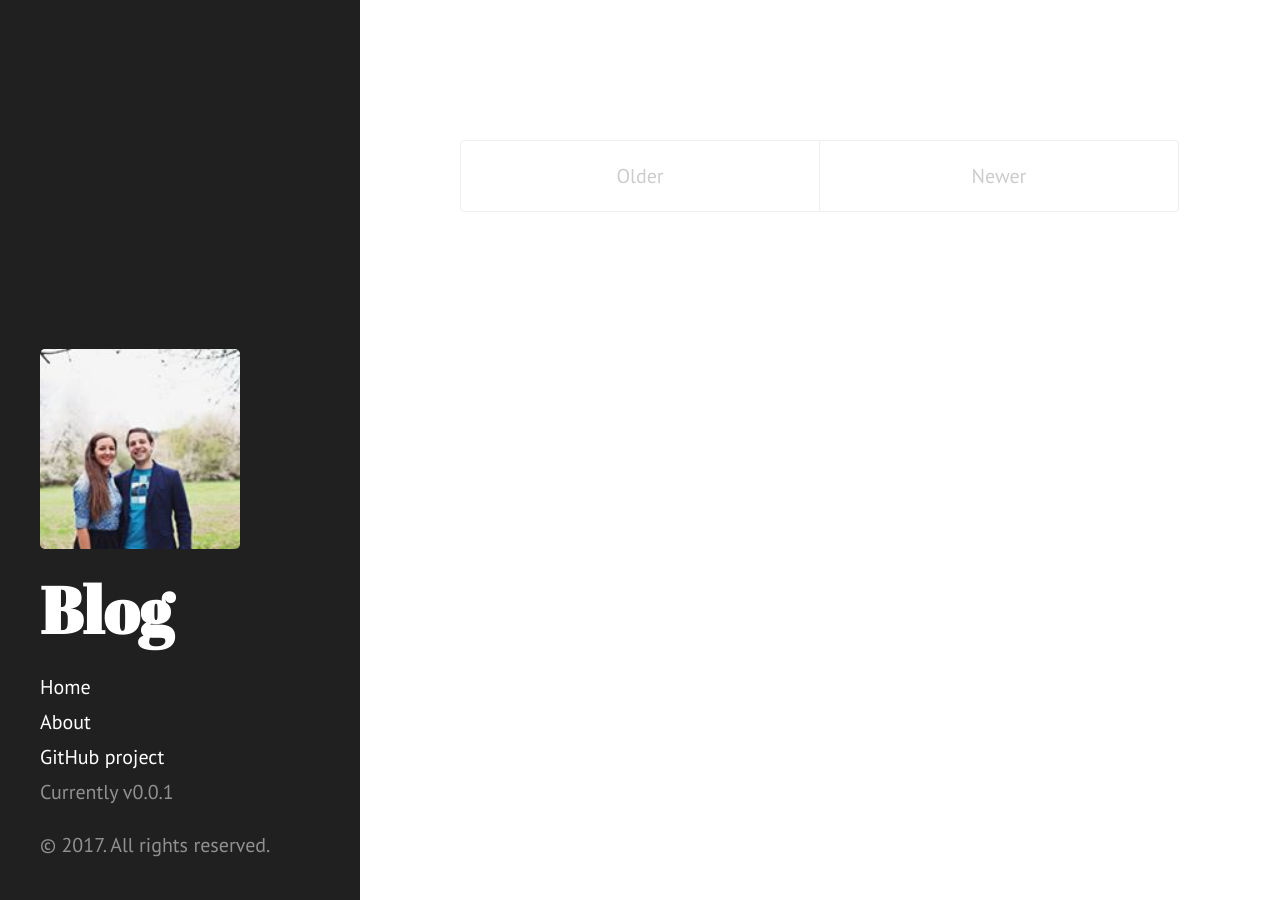
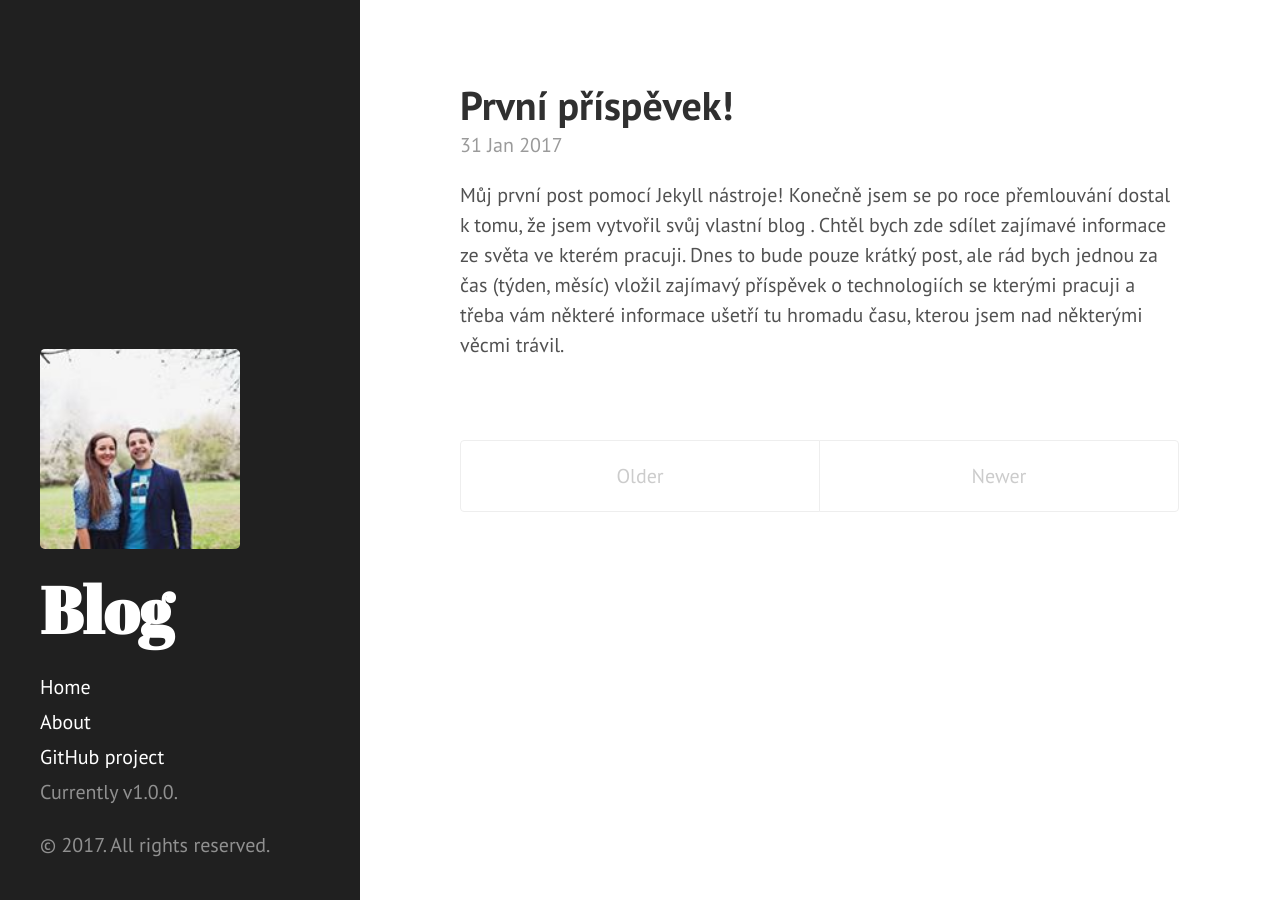
Before and after one commit to vladimirmezera/vladimirmezera.github.io, a Jekyll site: the page built from index.html, in a window 1280 px wide. Built offline with Jekyll 4.4.1, drawn with Linux system fonts in a browser that asks for light colours; the list of posts is cut into pages by our own code.

Commit message:
Add first post

```diff
--- a/_config.yml
+++ b/_config.yml
@@ -20,7 +20,7 @@ author:
 paginate:         5
 
 # Custom vars
-version:          0.0.1
+version:          1.0.0.
 
 github:
   repo:           https://github.com/vladimirmezera
--- /dev/null
+++ b/_posts/2017-01-31-Prvni-post.md
@@ -0,0 +1,8 @@
+---
+layout: post
+title:  "První příspěvek!"
+date:   2017-01-31
+categories: first update
+---
+
+Můj první post pomocí Jekyll nástroje! Konečně jsem se po roce přemlouvání dostal k tomu, že jsem vytvořil svůj vlastní blog . Chtěl bych zde sdílet zajímavé informace ze světa ve kterém pracuji. Dnes to bude pouze krátký post, ale rád bych jednou za čas (týden, měsíc) vložil zajímavý příspěvek o technologiích se kterými pracuji a třeba vám některé informace ušetří tu hromadu času, kterou jsem nad některými věcmi trávil.
```
Also changed, not shown: about.md (+1 -1 lines).
